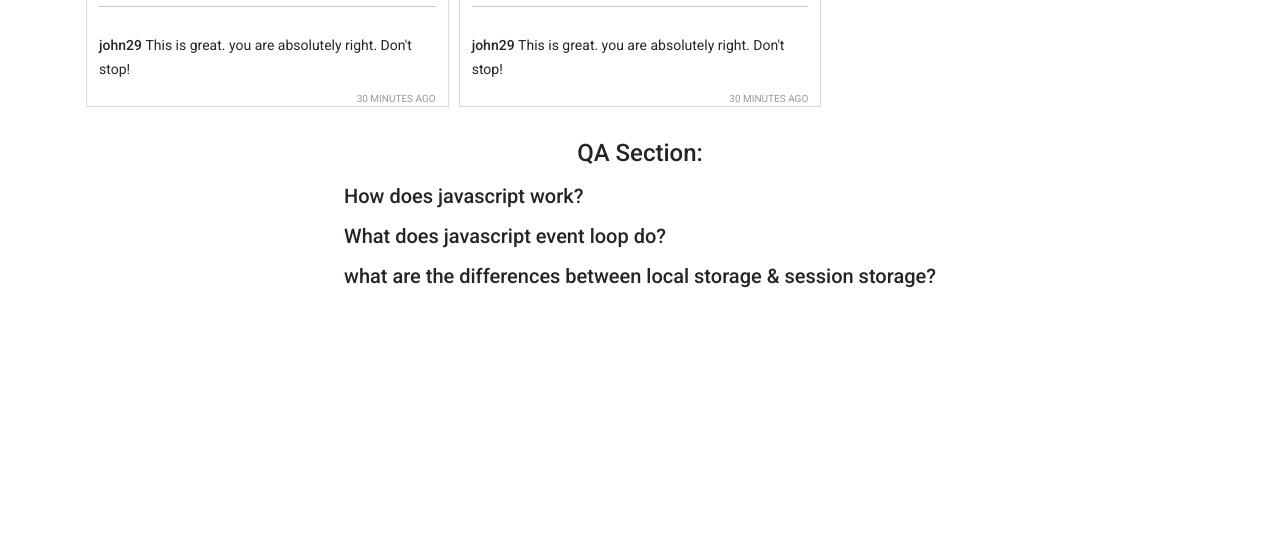
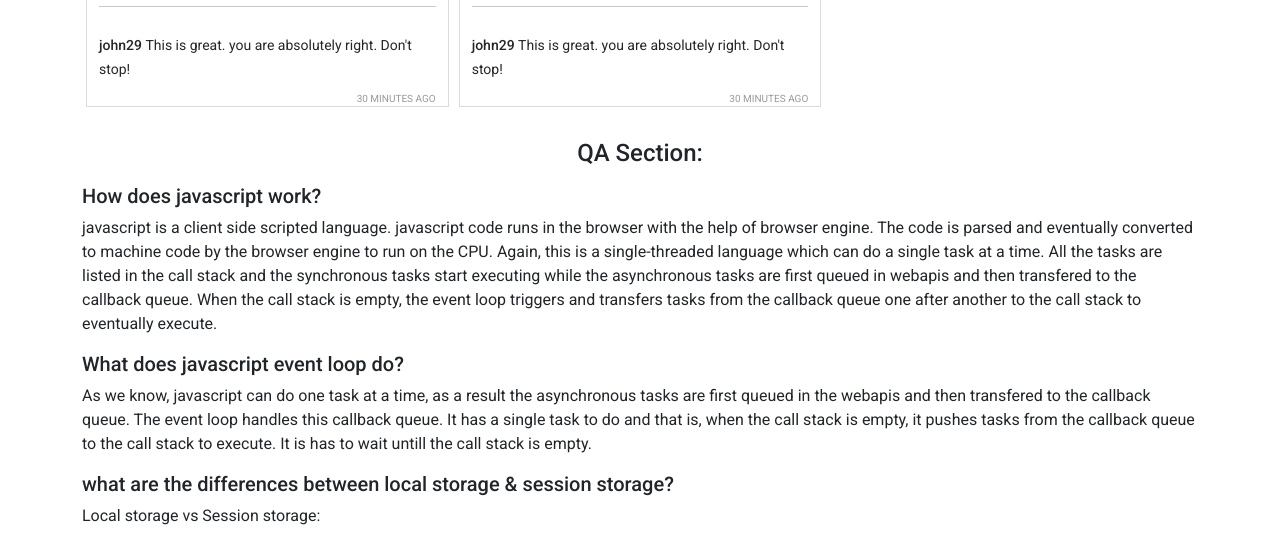
Before and after one commit to rahad2694/insta-city, a plain HTML site: page index.html in a window 1280 px wide. Shown: the part 1425-1985 px from the top of the page. Before the commit the page ends 1745 px from the top, so only its background shows below. Drawn offline with nearby package versions, Linux system fonts and the light colour scheme.

Commit message:
two question answered

```diff
--- a/index.html
+++ b/index.html
@@ -83,15 +83,18 @@
                 <div>
                     <div>
                         <h5>How does javascript work?</h5>
-                        <p></p>
+                        <p>javascript is a client side scripted language. javascript code runs in the browser with the help of browser engine. The code is parsed and eventually converted to machine code by the browser engine to run on the CPU. Again, this is a single-threaded language which can do a single task at a time. All the tasks are listed in the call stack and the synchronous tasks start executing while the asynchronous tasks are first queued in webapis and then transfered to the callback queue. When the call stack is empty, the event loop triggers and transfers tasks from the callback queue one after another to the call stack to eventually execute.</p>
                     </div>
                     <div>
                         <h5>What does javascript event loop do?</h5>
-                        <p></p>
+                        <p>As we know, javascript can do one task at a time, as a result the asynchronous tasks are first queued in the webapis and then transfered to the callback queue. The event loop handles this callback queue. It has a single task to do and that is, when the call stack is empty, it pushes tasks from the callback queue to the call stack to execute. It is has to wait untill the call stack is empty. </p>
                     </div>
                     <div>
-                        <h5>what are the differences between local storage & session storage?</h5>
-                        <p></p>
+                        <h5>what are the differences between local storage & session storage?
+                        </h5>
+                        <p>
+                            Local storage vs Session storage:
+                        </p>
                     </div>
                 </div>
             </div>
```
